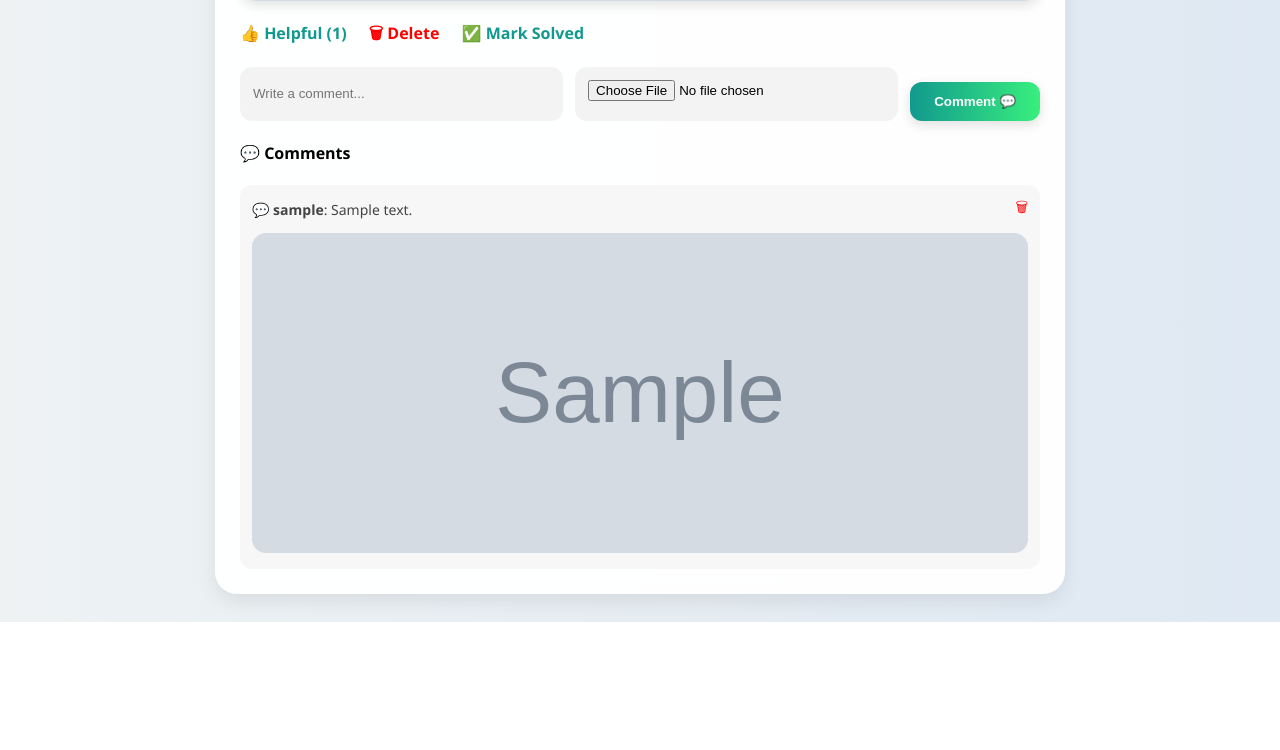
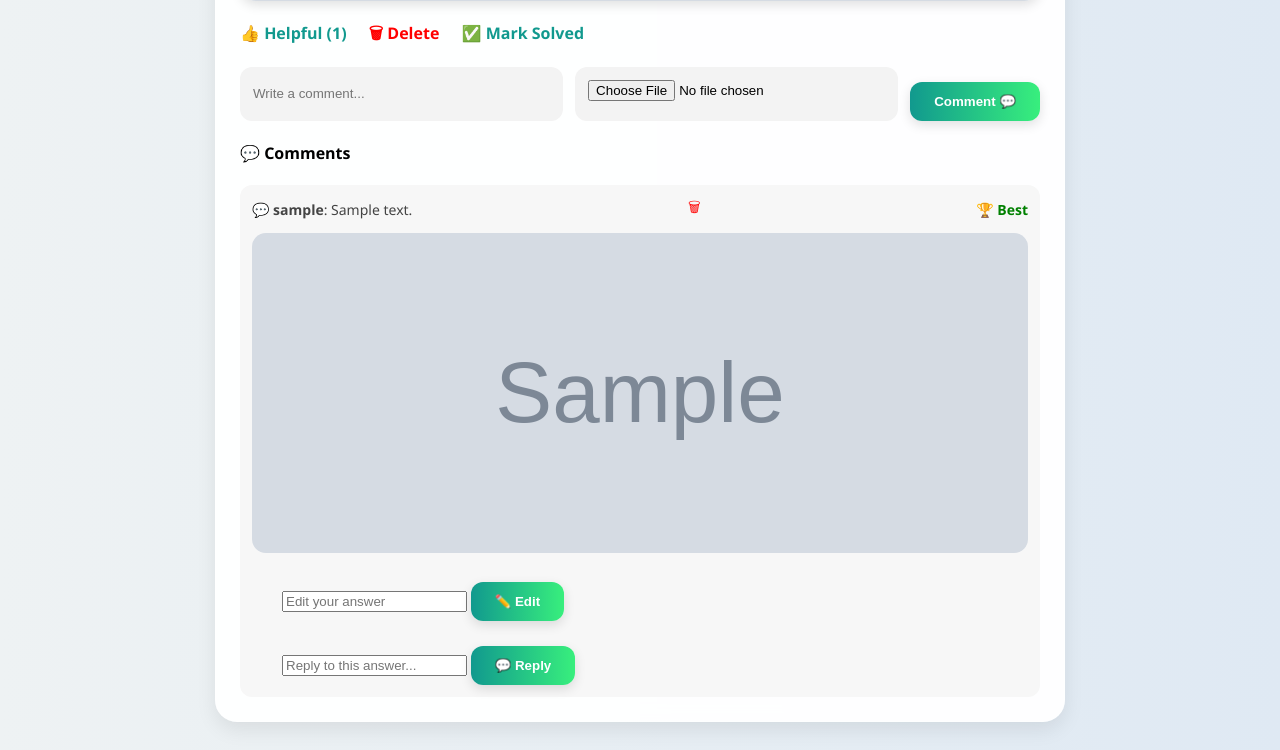
Before and after one commit to Suba-2010/taskflow, a Flask app: a page that uses templates/index.html in a window 1280 px wide. Shown: the part 1453-2203 px from the top of the page. Before the commit the page ends 2075 px from the top, so only its background shows below. Run offline with Flask 3, Linux system fonts and the light colour scheme; tables that the repository leaves empty hold one stand-in row (values such as "Sample post"); grey boxes marked "Sample" are stand-in pictures.

Commit message:
Added best answer, edit answer and reply features

```diff
--- a/app.py
+++ b/app.py
@@ -70,6 +70,16 @@ CREATE TABLE IF NOT EXISTS notifications (
 )
 ''')
 
+    # Additional columns for advanced discussion features
+    try:
+        conn.execute("ALTER TABLE comments ADD COLUMN best_answer TEXT DEFAULT 'No'")
+    except:
+        pass
+    try:
+        conn.execute("ALTER TABLE comments ADD COLUMN parent_id INTEGER DEFAULT 0")
+    except:
+        pass
+    conn.commit()
     conn.close()
 
 
@@ -428,6 +438,50 @@ def profile(username):
         username=username
     )
 
+
+# EDIT COMMENT
+@app.route('/edit_comment/<int:comment_id>/<username>', methods=['POST'])
+def edit_comment(comment_id, username):
+    new_text = request.form['edited_comment']
+    conn = get_db()
+    conn.execute("UPDATE comments SET comment=? WHERE id=? AND username=?",
+                 (new_text, comment_id, username))
+    conn.commit()
+    conn.close()
+    return redirect(f'/index/{username}')
+
+
+# MARK BEST ANSWER
+@app.route('/best_answer/<int:comment_id>/<int:post_id>/<username>')
+def best_answer(comment_id, post_id, username):
+    conn = get_db()
+    conn.execute("UPDATE comments SET best_answer='No' WHERE post_id=?", (post_id,))
+    conn.execute("UPDATE comments SET best_answer='Yes' WHERE id=?", (comment_id,))
+    conn.execute("UPDATE posts SET solved='Yes' WHERE id=?", (post_id,))
+    answer = conn.execute("SELECT username FROM comments WHERE id=?", (comment_id,)).fetchone()
+    if answer:
+        conn.execute(
+            "INSERT INTO notifications (username, message, is_read) VALUES (?, ?, 0)",
+            (answer['username'], "🏆 Your answer was marked as Best Answer!")
+        )
+    conn.commit()
+    conn.close()
+    return redirect(f'/index/{username}')
+
+
+# REPLY TO AN ANSWER
+@app.route('/reply/<int:comment_id>/<int:post_id>/<username>', methods=['POST'])
+def reply(comment_id, post_id, username):
+    text = request.form['reply_text']
+    conn = get_db()
+    conn.execute(
+        "INSERT INTO comments (post_id, username, comment, image, best_answer, parent_id) VALUES (?, ?, ?, '', 'No', ?)",
+        (post_id, username, text, comment_id)
+    )
+    conn.commit()
+    conn.close()
+    return redirect(f'/index/{username}')
+
 # RUN
 if __name__ == '__main__':
     app.run(debug=True)
--- a/static/style.css
+++ b/static/style.css
@@ -1016,3 +1016,17 @@ button:hover::after {
         font-size: 15px;
     }
 }
+.best-answer-badge {
+    background: linear-gradient(90deg, #ffd700, #ffb300);
+    color: #333;
+    padding: 6px 12px;
+    border-radius: 20px;
+    display: inline-block;
+    font-weight: bold;
+    margin: 8px 0;
+}
+
+.reply-box {
+    margin-left: 30px;
+    margin-top: 10px;
+}
--- a/templates/index.html
+++ b/templates/index.html
@@ -278,6 +278,9 @@
 
                             <span>
                                 💬 <b>{{c[2]}}</b>: {{c[3]}}
+                                {% if c[5] is defined and c[5] == 'Yes' %}
+                                    <span class="best-answer-badge">🏆 Best Answer</span>
+                                {% endif %}
                             </span>
 
                             <a
@@ -287,6 +290,12 @@
                                 🗑
 
                             </a>
+
+                            {% if post[1] == username %}
+                            <a href="/best_answer/{{c[0]}}/{{post[0]}}/{{username}}" class="solve-btn">
+                                🏆 Best
+                            </a>
+                            {% endif %}
 
                         </div>
 
@@ -298,6 +307,18 @@
                             class="answer-image">
 
                         {% endif %}
+
+                        {% if c[2] == username %}
+                        <form action="/edit_comment/{{c[0]}}/{{username}}" method="POST" class="reply-box">
+                            <input type="text" name="edited_comment" placeholder="Edit your answer">
+                            <button type="submit">✏️ Edit</button>
+                        </form>
+                        {% endif %}
+
+                        <form action="/reply/{{c[0]}}/{{post[0]}}/{{username}}" method="POST" class="reply-box">
+                            <input type="text" name="reply_text" placeholder="Reply to this answer...">
+                            <button type="submit">💬 Reply</button>
+                        </form>
 
                     </div>
 
```
